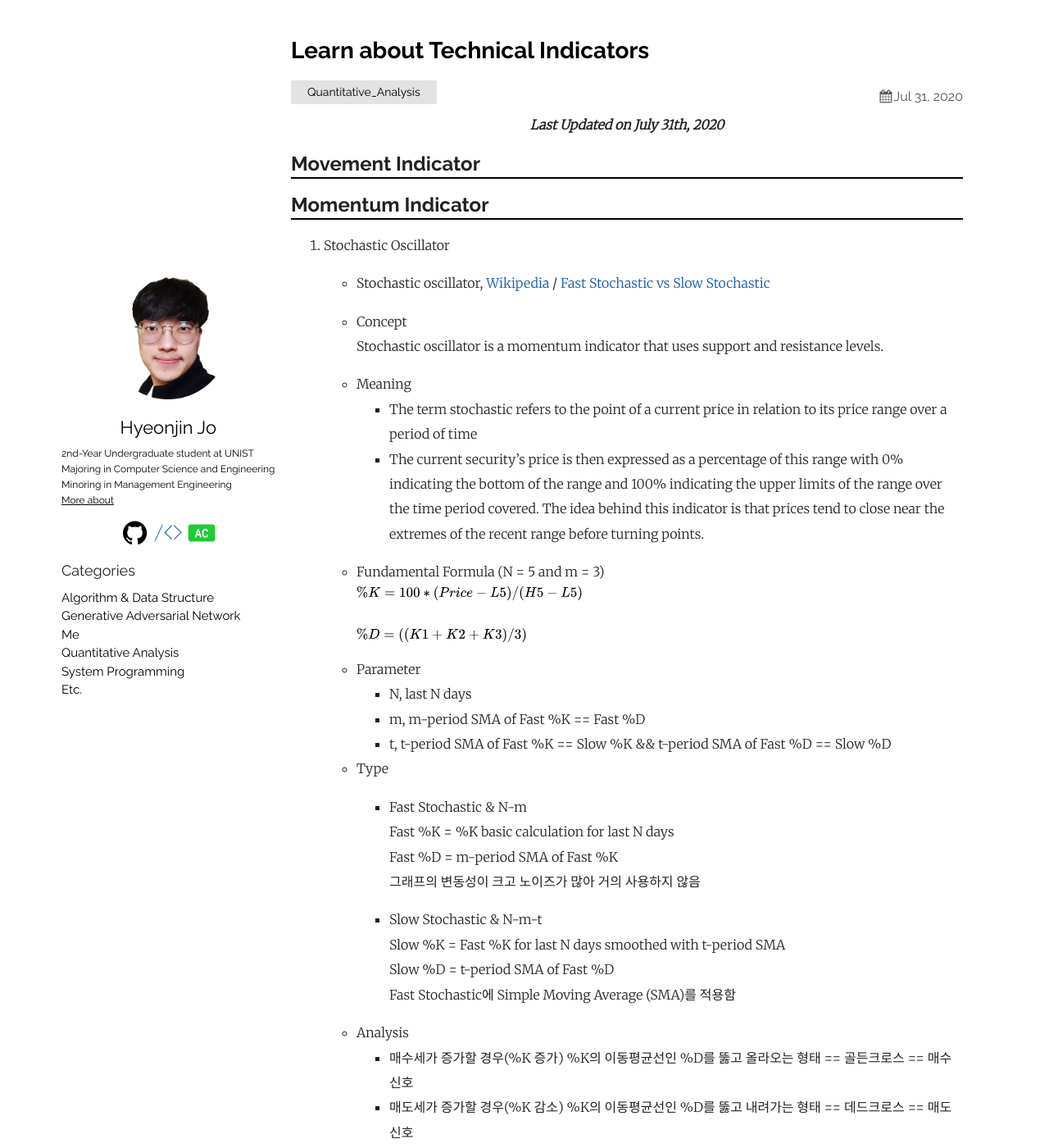
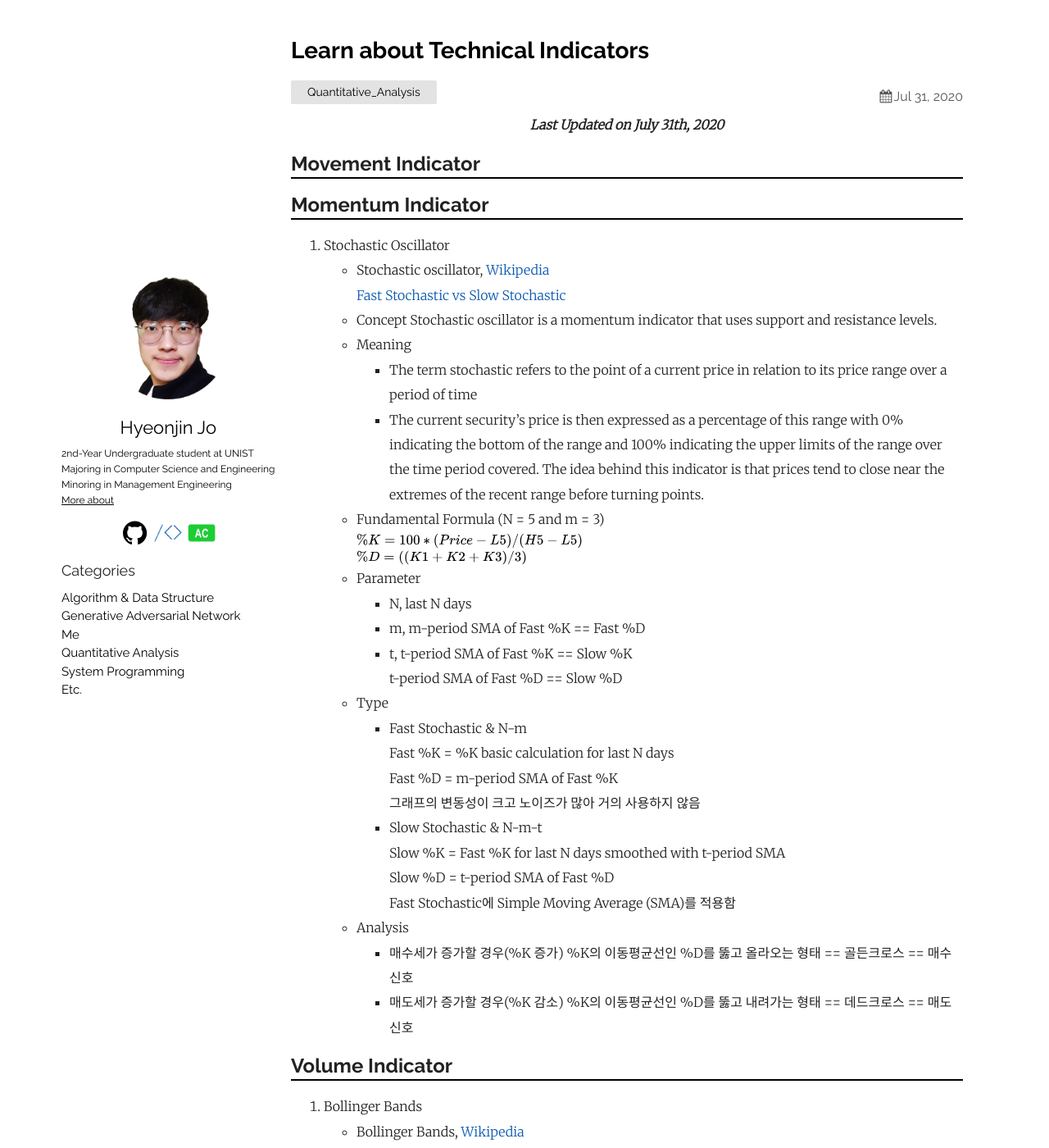
Before and after one commit to thinkin9/thinkin9.github.io, a Jekyll site: the page built from _posts/2020-07-31-Learn-about-Indicators.markdown, in a window 1280 px wide and 1400 px high. Shown: the whole window at 82% size. Built offline with Jekyll 4.4.1, drawn with Linux system fonts in a browser that asks for light colours.

Commit message:
20200731

```diff
--- a/_posts/2020-05-05-About-me.markdown
+++ b/_posts/2020-05-05-About-me.markdown
@@ -11,7 +11,7 @@ categories: Me
 <hr style="height: 2px; border:none; margin-top: -1em; margin-bottom:0.5em; padding: 0; background:black">
 
 &emsp;[Ulsan National Institute of Science and Technology (UNIST)](https://www.unist.ac.kr/)<span style="float: right"> *Feb. 2019 - Present* </span>
-&emsp;&emsp;Majoring in [Computer Science and Engineering](http://cse.unist.ac.kr/)<!-- <span style="float: right">Overall GPA: 4.06 / 4.3, as of *Spring, 2020*</span>  -->
+&emsp;&emsp;Majoring in [Computer Science and Engineering](http://cse.unist.ac.kr/)<span style="float: right">Overall GPA: 4.06 / 4.3, as of *Spring, 2020*</span>
 &emsp;&emsp;Minoring in [Management Engineering](http://sme.unist.ac.kr/)
 
 
--- a/_posts/2020-07-07-TODO.markdown
+++ b/_posts/2020-07-07-TODO.markdown
@@ -12,7 +12,7 @@ categories: Me
 
 - ~~Prepare TOEIC to apply Katusa (Obligatory Military service)~~ <span style="float: right"> *~July 26, 2020* </span>
 - Prepare Push-up to apply Auxiliary police (Obligatory Military service) <span style="float: right"> *~August 17, 2020* </span>
-- System Programming with Introduction to Computer Systems of Carnegie Mellon University <span style="float: right"> *~August 30, 2020* </span><br>([Lecture Slides](http://www.cs.cmu.edu/afs/cs/academic/class/15213-s20/www/schedule.html), [Assigment](http://www.cs.cmu.edu/afs/cs/academic/class/15213-s20/www/schedule.html), and [Videos](https://scs.hosted.panopto.com/Panopto/Pages/Sessions/List.aspx#folderID=%22b96d90ae-9871-4fae-91e2-b1627b43e25e%22&maxResults=250&sortColumn=1&sortAscending=true))
+- System Programming with Introduction to Computer Systems of Carnegie Mellon University <span style="float: right"> *~August 30, 2020* </span>   ([Lecture Slides](http://www.cs.cmu.edu/afs/cs/academic/class/15213-s20/www/schedule.html), [Assigment](http://www.cs.cmu.edu/afs/cs/academic/class/15213-s20/www/schedule.html), and [Videos](https://scs.hosted.panopto.com/Panopto/Pages/Sessions/List.aspx#folderID=%22b96d90ae-9871-4fae-91e2-b1627b43e25e%22&maxResults=250&sortColumn=1&sortAscending=true))
     - [~~LAB0_Cprogramminglab~~](https://thinkin9.github.io/system_programming/2020/07/08/CS_15_213_LAB0.html)
     - LAB1_Datalab
     - LAB2_Bomblab
--- a/_posts/2020-07-31-Learn-about-Indicators.markdown
+++ b/_posts/2020-07-31-Learn-about-Indicators.markdown
@@ -14,35 +14,30 @@ categories: Quantitative_Analysis
 <hr style="height: 2px; border:none; margin-top: -1em; margin-bottom:0.5em; padding: 0; background:black">
 
 1. Stochastic Oscillator
-    * Stochastic oscillator, [Wikipedia](https://en.wikipedia.org/wiki/Stochastic_oscillator) / [Fast Stochastic vs Slow Stochastic](https://www.diffen.com/difference/Fast_Stochastic_vs_Slow_Stochastic)
-
+    * Stochastic oscillator, [Wikipedia](https://en.wikipedia.org/wiki/Stochastic_oscillator)
+    [Fast Stochastic vs Slow Stochastic](https://www.diffen.com/difference/Fast_Stochastic_vs_Slow_Stochastic)
     * Concept
     Stochastic oscillator is a momentum indicator that uses support and resistance levels.
-
     * Meaning
         * The term stochastic refers to the point of a current price in relation to its price range over a period of time
         * The current security's price is then expressed as a percentage of this range with 0% indicating the bottom of the range and 100% indicating the upper limits of the range over the time period covered. The idea behind this indicator is that prices tend to close near the extremes of the recent range before turning points.
-
     * Fundamental Formula (N = 5 and m = 3)
         <img src="/img/STF.svg">
         <img src="/img/STS.svg">
-
     * Parameter
         * N, last N days
         * m, m-period SMA of Fast %K == Fast %D
-        * t, t-period SMA of Fast %K == Slow %K && t-period SMA of Fast %D == Slow %D
-
+        * t, t-period SMA of Fast %K == Slow %K
+        t-period SMA of Fast %D == Slow %D
     * Type
         * Fast Stochastic & N-m
         Fast %K = %K basic calculation for last N days
         Fast %D = m-period SMA of Fast %K
         그래프의 변동성이 크고 노이즈가 많아 거의 사용하지 않음
-
         * Slow Stochastic & N-m-t
         Slow %K = Fast %K for last N days smoothed with t-period SMA
         Slow %D = t-period SMA of Fast %D
         Fast Stochastic에 Simple Moving Average (SMA)를 적용함
-
     * Analysis
         * 매수세가 증가할 경우(%K 증가) %K의 이동평균선인 %D를 뚫고 올라오는 형태 == 골든크로스 == 매수 신호
         * 매도세가 증가할 경우(%K 감소) %K의 이동평균선인 %D를 뚫고 내려가는 형태 == 데드크로스 == 매도 신호
```
